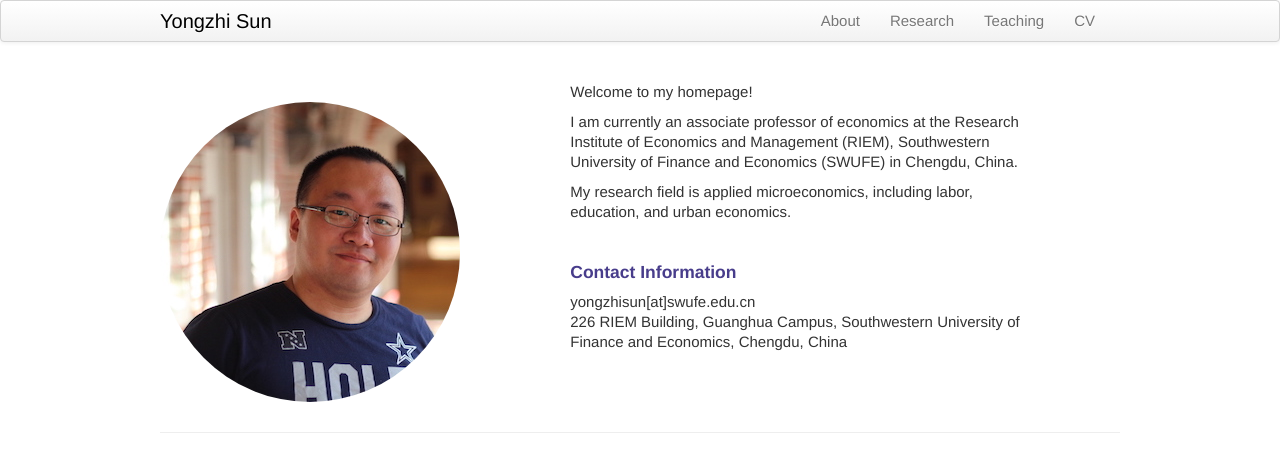
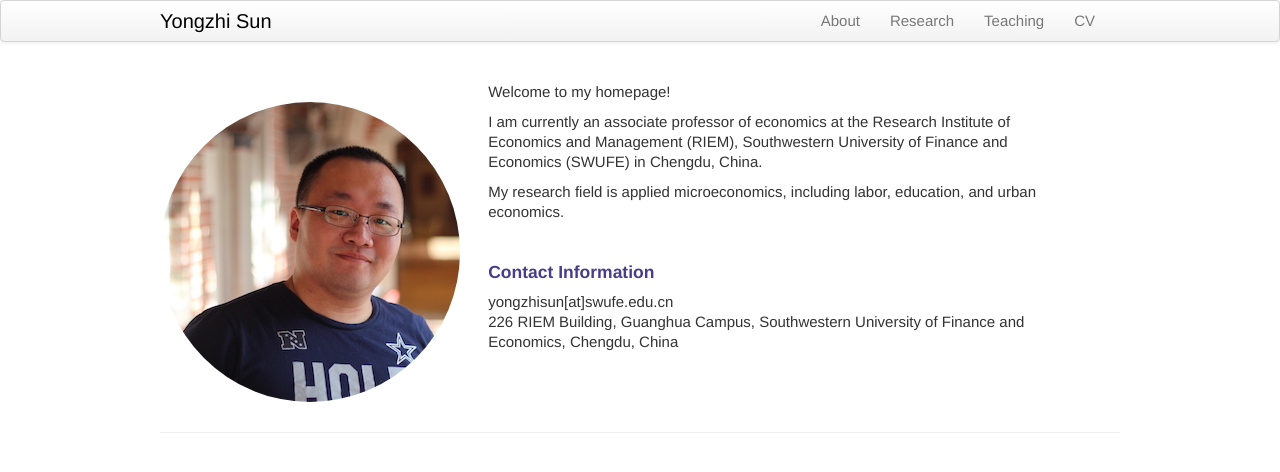
Before and after one commit to WEYoungkid/nzhao925.github.io, a Jekyll site: the page built from index.md, in a window 1280 px wide. Shown: the top 472 px of the page. Built offline with Jekyll 4.4.1, drawn with Linux system fonts in a browser that asks for light colours.

Commit message:
Update index.md

```diff
--- a/index.md
+++ b/index.md
@@ -4,12 +4,12 @@ description: Associate Professor of Economics at Research Institute of Economics
 ---
 <div class="container-narrow">
     <div class="row-fluid">
-        <div class="span5">
+        <div class="span4">
             <br/><br/><img style="float: left; border-radius:50%" src="../assets/pics/ys.JPG">
         </div>
        <!-- <div class="span1">
         </div> -->
-        <div class="span6">
+        <div class="span7">
             <br/><p>Welcome to my homepage!<br/></p>
             <p>I am currently an associate professor of economics at <!-- <a href="http://econ.tamu.edu" target="_blank"> --> the Research Institute  of Economics and Management (RIEM), <!-- </a> at <a href="http://www.tamu.edu" target="_blank">  </a> --> Southwestern University of Finance and Economics (SWUFE) in Chengdu, China. <br/></p>
             <p> My research field is applied microeconomics, including labor, education, and urban economics.</p>
```
